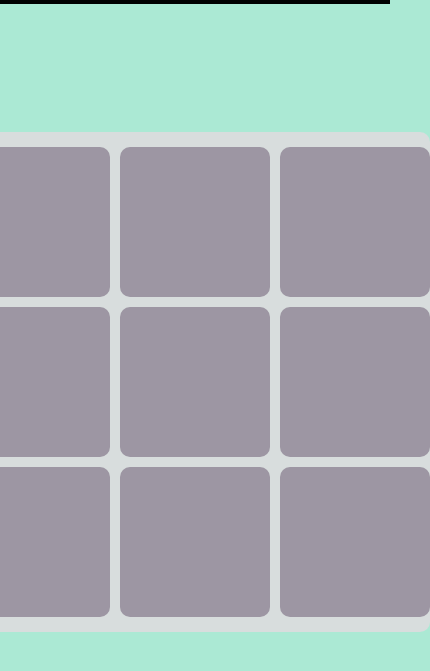
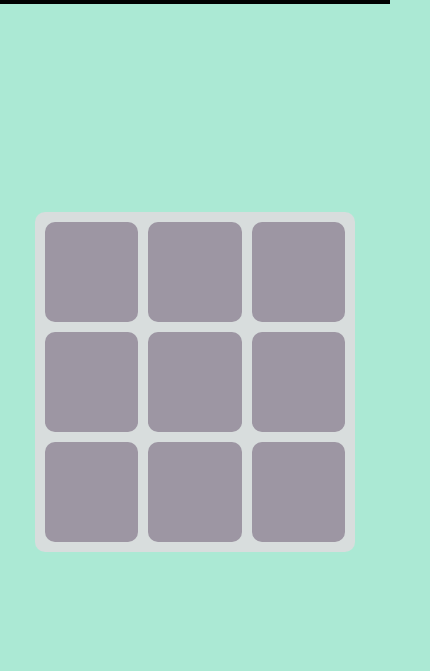
Before and after one commit to aleksandar-code/ticTacToe, a plain HTML site: page index.html in a window 390 px wide. Shown: the part 85-756 px from the top of the page, 430 px wide, since content can reach past the window. Drawn offline with Linux system fonts and the light colour scheme; a web font is replaced by a local one.

Commit message:
Add media query at max 600px width

```diff
--- a/style.css
+++ b/style.css
@@ -67,8 +67,8 @@ header {
 }
 
 #replay-card {
-  width: 400px;
-  height: 250px;
+  width: 800px;
+  height: 150px;
   background-color: rgba(243, 220, 220, 0.514);
   border: 1px solid rgb(8, 8, 8);
   position: fixed;
@@ -82,11 +82,51 @@ header {
 }
 
 #replay-button {
-  background-color: rgb(103, 103, 219);
+  background-color: rgb(156, 156, 230);
   width: 120px;
-  height: 30px;
+  height: 40px;
   font-size: 1rem;
   color: white;
-  border: 2px solid black;
+  border: 1px solid black;
   border-radius: 5px;
+  transition: all ease 0.4s;
 }
+
+#replay-button:hover {
+  transform: scale(1.1);
+  background-color: rgb(103, 103, 219);
+}
+
+@media (max-width: 550px) {
+  #game {
+    display: flex;
+    flex-direction: column;
+    justify-content: center;
+    align-items: center;
+    width: 320px;
+    height: 340px;
+    border-radius: 10px;
+    gap: 10px;
+    background-color: rgb(216, 221, 221);
+  }
+
+  .board-cell {
+    display: flex;
+    justify-content: center;
+    align-items: center;
+    color: white;
+    user-select: none;
+    width: 100px;
+    height: 100px;
+    background-color: rgb(157, 150, 163);
+    border-radius: 10px;
+    font-size: 6rem;
+  }
+
+  .board-row {
+    display: flex;
+    width: 300px;
+    height: 100px;
+    gap: 10px;
+  }
+}
```
